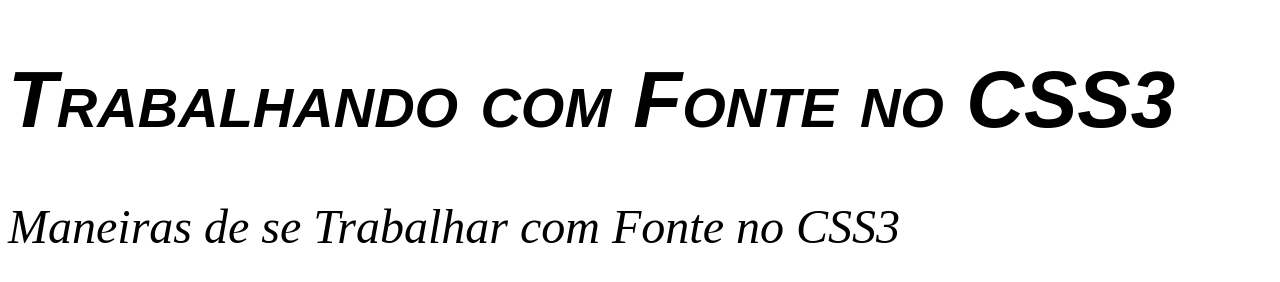
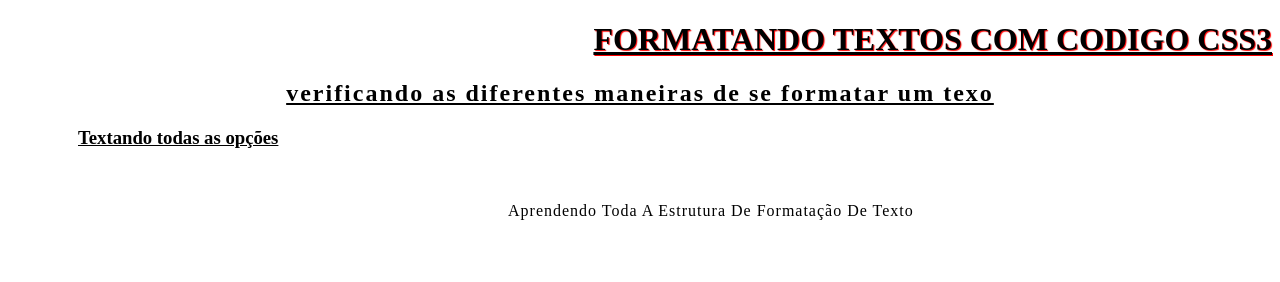
Before and after one commit to Aktuss12/HTML5-_CSS3, a plain HTML site: page index.html in a window 1280 px wide. Drawn offline with Linux system fonts and the light colour scheme.

Commit message:
Add files via upload
Formatação de texto CSS3

```diff
--- a/index.html
+++ b/index.html
@@ -3,13 +3,22 @@
 <head>
     <meta charset="UTF-8">
     <meta name="viewport" content="width=device-width, initial-scale=1.0">
-    <title>Aula27</title>
-    <link rel="stylesheet" type="text/css" href="styleFONT.css">
+    <title>Aula28</title>
+    <link rel="stylesheet" type="text/css" href="style.css">
 </head>
 <body>
 
-    <h1>Trabalhando com Fonte no CSS3</h1>
-    <h2>Maneiras de se Trabalhar com Fonte no CSS3</h2>
+    <h1>Formatando textos com codigo CSS3</h1>
+    <h2>Verificando as diferentes maneiras de se formatar um texo</h2>
+    <h3>Textando todas as opções</h3>
+
+    <hgroup>
+
+    <br>
+
+    <p>Aprendendo toda a estrutura de formatação de texto</p>
+
+    </hgroup>
 
 </body>
 </html>
--- a/style.css
+++ b/style.css
@@ -1,12 +1,25 @@
-body{
-
-    background: url('paisagem.jpg') no-repeat;
-    -webkit-background-size: cover;
-
+p{
+    text-indent: 500px;
+    letter-spacing: 1px;
+    text-transform: capitalize;
 }
 
 h1{
+    text-align: right;
+    text-decoration: underline;
+    text-transform: uppercase;
+    text-shadow: red 1px 1px 1px;
+}
 
-    background-color: white;
+h2{
+    text-align: center;
+    text-decoration: underline;
+    letter-spacing: 2px;
+    text-transform: lowercase;
+}
 
+h3{
+    text-indent: 70px;
+    text-decoration: underline;
+    text-transform: none;
 }
--- /dev/null
+++ b/styleA.css
@@ -0,0 +1,12 @@
+h1{
+    text-align: center;
+}
+
+
+p {
+    margin: 1px 350px 200px 350px;
+    border: 1px solid black;
+    -webkit-column-count: 2;
+    -webkit-column-width: 100px;
+    -webkit-column-gap: 20px;
+}
```
Also changed, not shown: Aula28A.html (added, +41 -0 lines).
